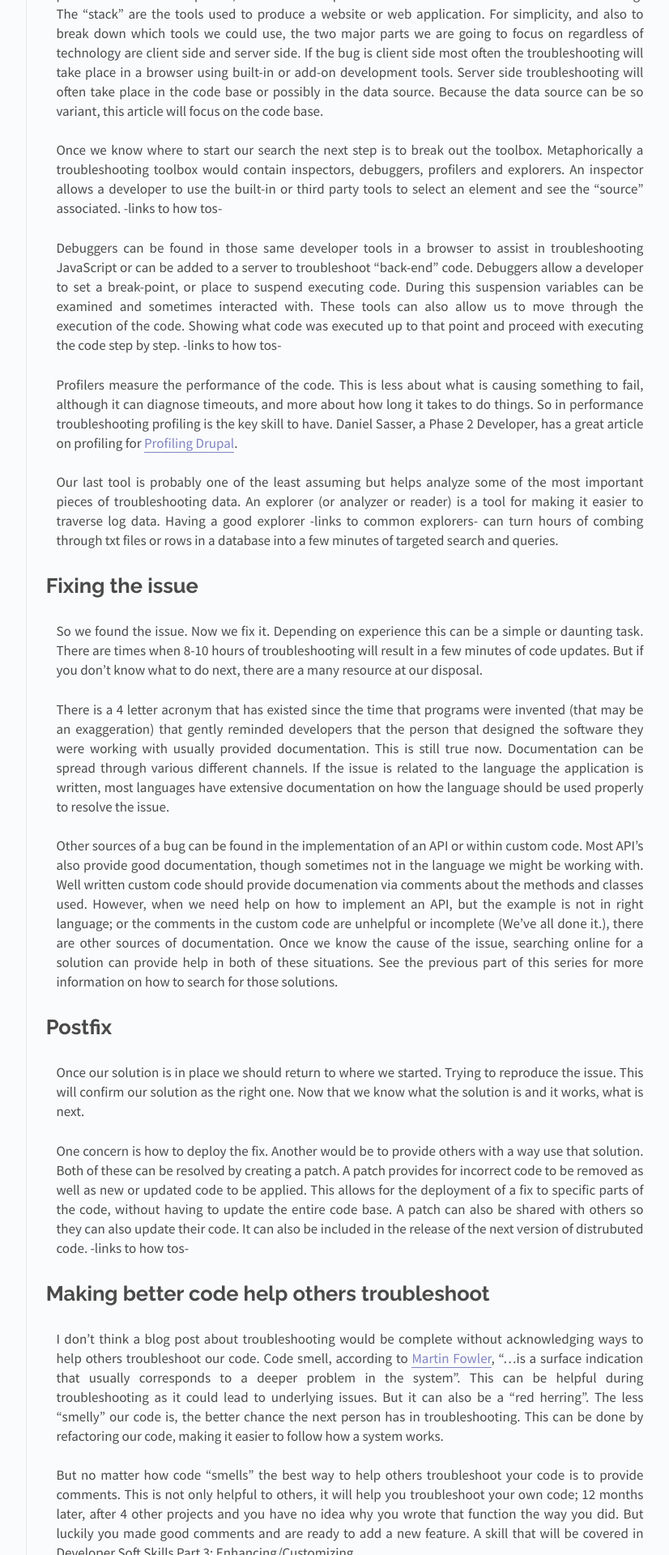
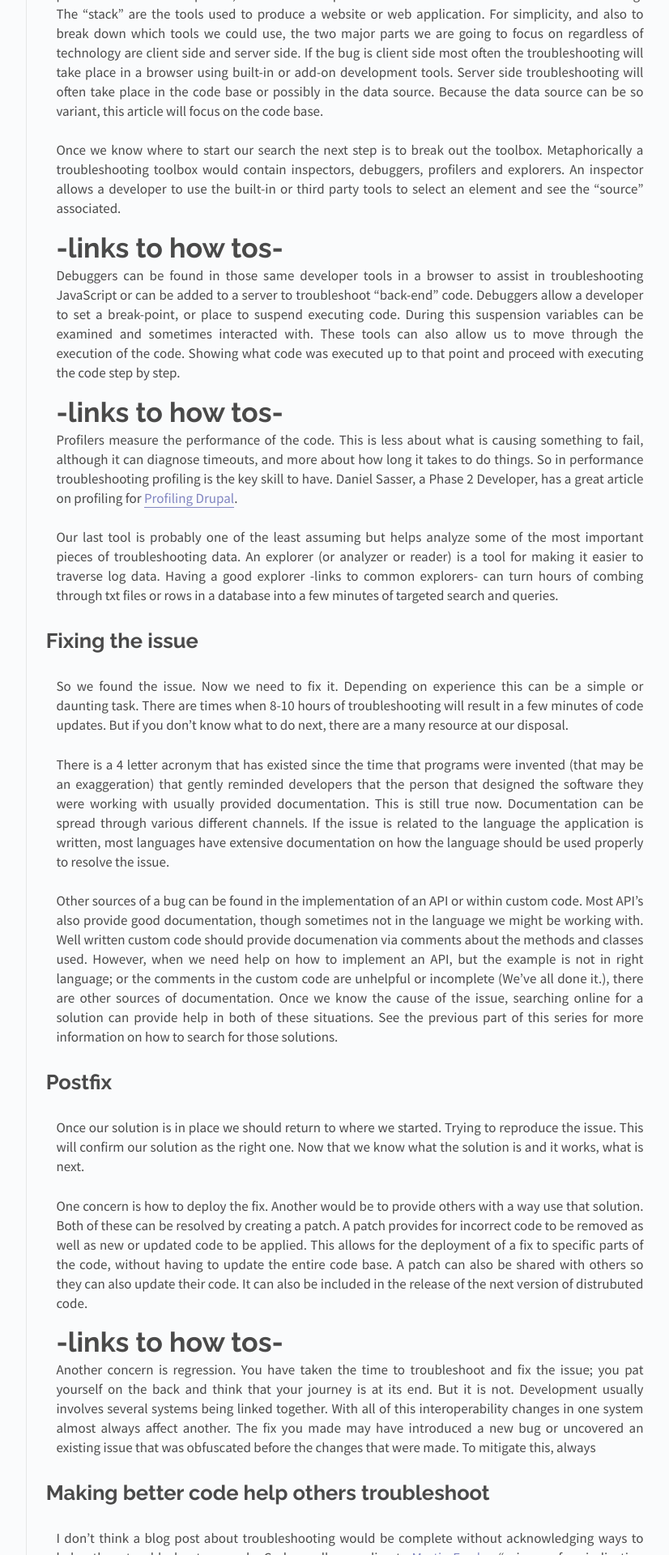
Before and after one commit to bleeDev/bleedev.github.io, a Jekyll site: the page built from _posts/2015-01-20-developer-soft-skills-part-2:-troubleshooting.md, in a window 1280 px wide. Shown: the part 875-2795 px from the top of the page at 81% size, without its empty margins (370-1196 px from the left). Built offline with Jekyll 4.4.1, drawn with Linux system fonts in a browser that asks for light colours; Markdown is read by kramdown in place of the engine named in the settings.

Commit message:
Pushing updates

```diff
--- a/_posts/2015-01-20-developer-soft-skills-part-2:-troubleshooting.md
+++ b/_posts/2015-01-20-developer-soft-skills-part-2:-troubleshooting.md
@@ -19,16 +19,20 @@ One of the initial paths to a solution can be found using our experience as deve
 
 But if the system is unknown, we need to build up that experience to be able to start to recognize those patterns. In Web Development, one of the first questions to answer is where in the "stack" is the bug. The "stack" are the tools used to produce a website or web application. For simplicity, and also to break down which tools we could use, the two major parts we are going to focus on regardless of technology are client side and server side. If the bug is client side most often the troubleshooting will take place in a browser using built-in or add-on development tools. Server side troubleshooting will often take place in the code base or possibly in the data source. Because the data source can be so variant, this article will focus on the code base.
 
-Once we know where to start our search the next step is to break out the toolbox. Metaphorically a troubleshooting toolbox would contain inspectors, debuggers, profilers and explorers. An inspector allows a developer to use the built-in or third party tools to select an element and see the "source" associated. -links to how tos-
+Once we know where to start our search the next step is to break out the toolbox. Metaphorically a troubleshooting toolbox would contain inspectors, debuggers, profilers and explorers. An inspector allows a developer to use the built-in or third party tools to select an element and see the "source" associated.
 
-Debuggers can be found in those same developer tools in a browser to assist in troubleshooting JavaScript or can be added to a server to troubleshoot "back-end" code. Debuggers allow a developer to set a break-point, or place to suspend executing code. During this suspension variables can be examined and sometimes interacted with. These tools can also allow us to move through the execution of the code. Showing what code was executed up to that point and proceed with executing the code step by step.  -links to how tos-
+#-links to how tos-
+
+Debuggers can be found in those same developer tools in a browser to assist in troubleshooting JavaScript or can be added to a server to troubleshoot "back-end" code. Debuggers allow a developer to set a break-point, or place to suspend executing code. During this suspension variables can be examined and sometimes interacted with. These tools can also allow us to move through the execution of the code. Showing what code was executed up to that point and proceed with executing the code step by step.
+
+#-links to how tos-
 
 Profilers measure the performance of the code. This is less about what is causing something to fail, although it can diagnose timeouts, and more about how long it takes to do things. So in performance troubleshooting profiling is the key skill to have. Daniel Sasser, a Phase 2 Developer, has a great article on profiling for [Profiling Drupal](http://www.phase2technology.com/blog/profiling-drupal-performance-with-phpstorm-and-xdebug/).
 
 Our last tool is probably one of the least assuming but helps analyze some of the most important pieces of troubleshooting data. An explorer (or analyzer or reader) is a tool for making it easier to traverse log data. Having a good explorer -links to common explorers- can turn hours of combing through txt files or rows in a database into a few minutes of targeted search and queries.
 
 ##Fixing the issue
-So we found the issue. Now we fix it. Depending on experience this can be a simple or daunting task. There are times when 8-10 hours of troubleshooting will result in a few minutes of code updates. But if you don't know what to do next, there are a many resource at our disposal.
+So we found the issue. Now we need to fix it. Depending on experience this can be a simple or daunting task. There are times when 8-10 hours of troubleshooting will result in a few minutes of code updates. But if you don't know what to do next, there are a many resource at our disposal.
 
 There is a 4 letter acronym that has existed since the time that programs were invented (that may be an exaggeration) that gently reminded developers that the person that designed the software they were working with usually provided documentation. This is still true now. Documentation can be spread through various different channels. If the issue is related to the language the application is written, most languages have extensive documentation on how the language should be used properly to resolve the issue.
 
@@ -37,7 +41,11 @@ Other sources of a bug can be found in the implementation of an API or within cu
 ##Postfix
 Once our solution is in place we should return to where we started. Trying to reproduce the issue. This will confirm our solution as the right one. Now that we know what the solution is and it works, what is next.
 
-One concern is how to deploy the fix. Another would be to provide others with a way use that solution. Both of these can be resolved by creating a patch. A patch provides for incorrect code to be removed as well as new or updated code to be applied. This allows for the deployment of a fix to specific parts of the code, without having to update the entire code base. A patch can also be shared with others so they can also update their code. It can also be included in the release of the next version of distrubuted code.  -links to how tos-
+One concern is how to deploy the fix. Another would be to provide others with a way use that solution. Both of these can be resolved by creating a patch. A patch provides for incorrect code to be removed as well as new or updated code to be applied. This allows for the deployment of a fix to specific parts of the code, without having to update the entire code base. A patch can also be shared with others so they can also update their code. It can also be included in the release of the next version of distrubuted code.
+
+#-links to how tos-
+
+Another concern is regression. You have taken the time to troubleshoot and fix the issue; you pat yourself on the back and think that your journey is at its end. But it is not. Development usually involves several systems being linked together. With all of this interoperability changes in one system almost always affect another. The fix you made may have introduced a new bug or uncovered an existing issue that was obfuscated before the changes that were made. To mitigate this, always
 
 ##Making better code help others troubleshoot
 I don't think a blog post about troubleshooting would be complete without acknowledging ways to help others troubleshoot our code. Code smell, according to [Martin Fowler](http://martinfowler.com/bliki/CodeSmell.html), "...is a surface indication that usually corresponds to a deeper problem in the system".  This can be helpful during troubleshooting as it could lead to underlying issues. But it can also be a "red herring". The less "smelly" our code is, the better chance the next person has in troubleshooting. This can be done by refactoring our code, making it easier to follow how a system works.
```
Also changed, not shown: _posts/2014-11-23-developer-soft-skills-part-1:-online-researching.md (+4 -2 lines).
